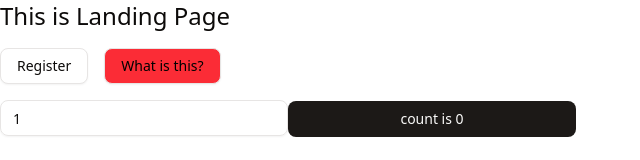
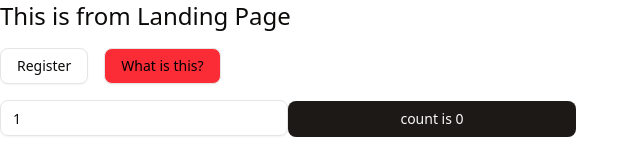
Before and after one commit to PHP-BEST/baan-saat-frontend, a React (Vite) app: page / in a window 1280 px wide. Shown: the top 160 px of the page, without its empty margins (0-640 px from the left). Built offline with nearby package versions, Linux system fonts and the light colour scheme.

Commit message:
feat: add .env.example

```diff
--- a/src/pages/LandingPage.tsx
+++ b/src/pages/LandingPage.tsx
@@ -1,11 +1,19 @@
 import Counter from "@/components/our-components/counter";
 import { Button } from "@/components/ui/button";
+import { useEffect, useState } from "react";
 import { Link } from "react-router-dom";
 
 export const LandingPage = () => {
+  const [text, setText] = useState<string>();
+
+  useEffect(() => {
+    const envTest = import.meta.env.VITE_TEST_ENV;
+    setText(envTest);
+  }, []);
+
   return (
     <div className="flex flex-col gap-4">
-      <p className="text-bold text-2xl">This is Landing Page</p>
+      <p className="text-bold text-2xl">This is {text} from Landing Page</p>
 
       {/* Buttons */}
       <div className="flex gap-4">
```
Also changed, not shown: 2 other files (tests, documents, lock files or other folders).
